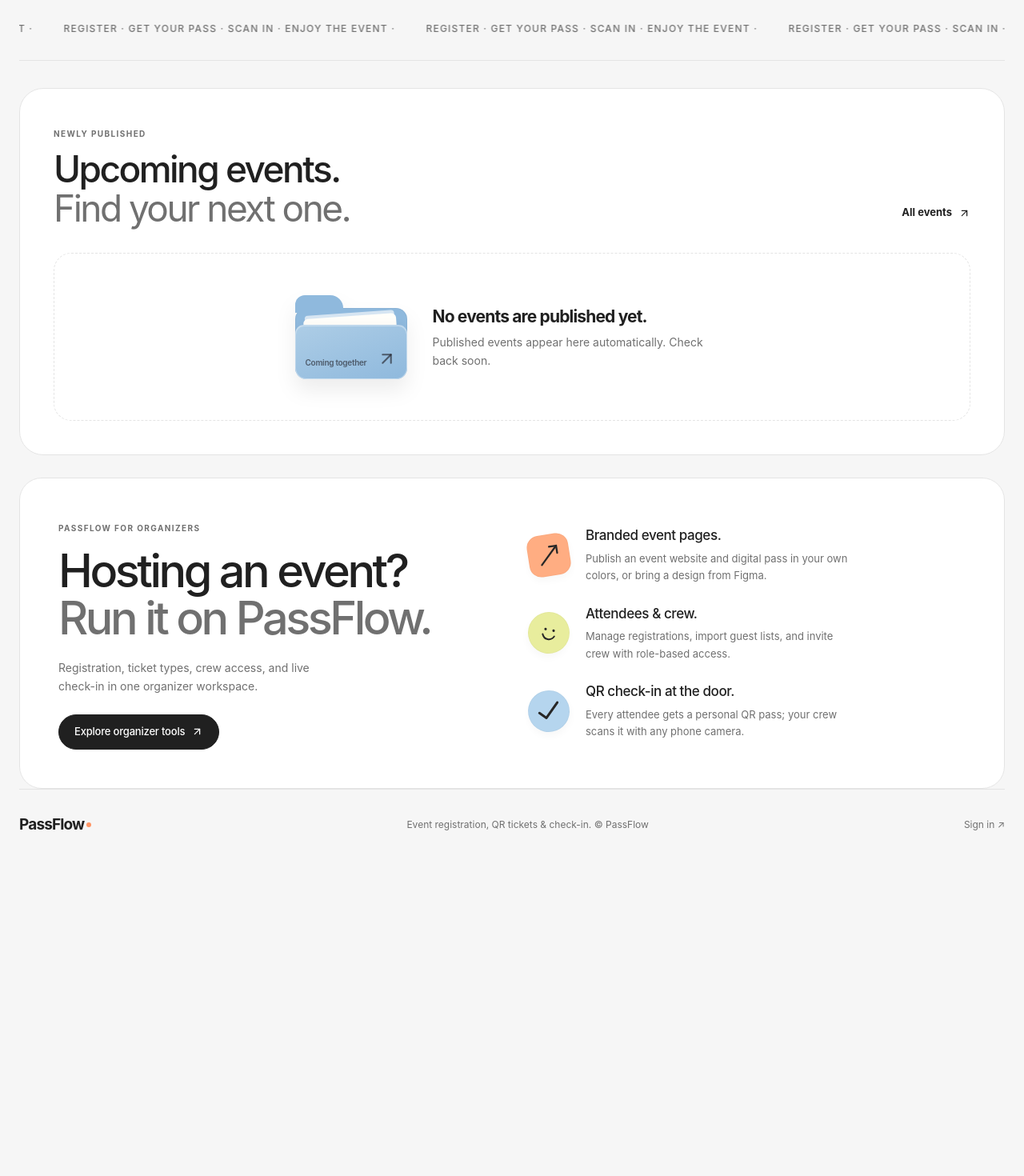
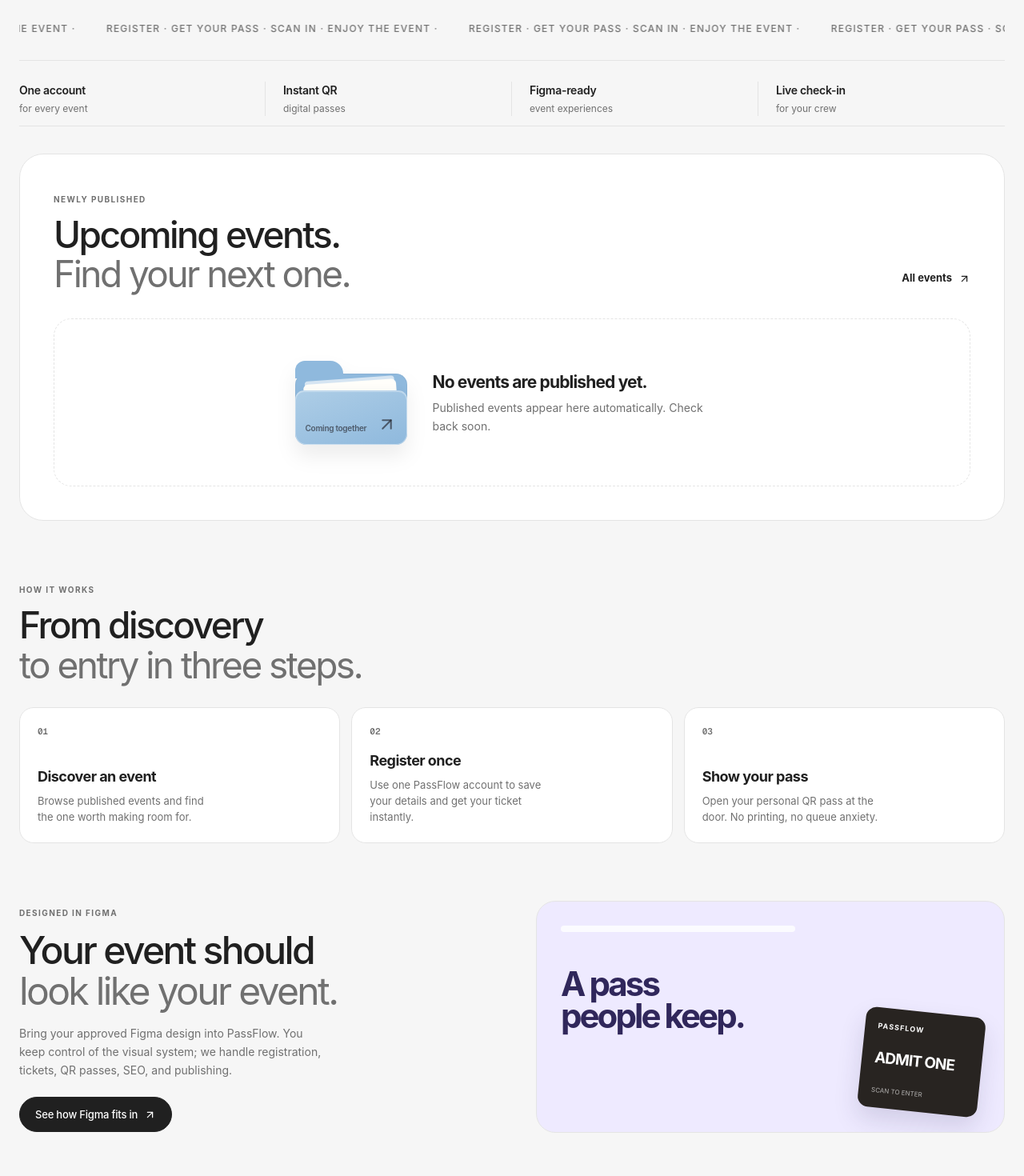
Before and after one commit to palcchi/passflow, a Next.js app: page / in a window 1280 px wide. Shown: the part 880-2350 px from the top of the page at 80% size. Before the commit the page ends 1961 px from the top, so only its background shows below. Built offline with nearby package versions, Linux system fonts and the light colour scheme; no server answers; the database is empty.

Commit message:
Improve English PassFlow homepage conversion

```diff
--- a/app/editorial.css
+++ b/app/editorial.css
@@ -97,6 +97,47 @@ button, a { -webkit-tap-highlight-color:transparent; }
 .invitation-list h3 { font-size:17px; font-weight:550; letter-spacing:-.025em; margin:0 0 5px; }
 .invitation-list p { font-size:13px; margin:0; }
 .editorial-footer { max-width:1240px; margin:auto; padding:30px 0 36px; border-top:1px solid var(--border); display:flex; align-items:center; justify-content:space-between; color:var(--muted-foreground); font-size:12px; }
+.landing-proof { max-width:1240px; margin:0 auto; padding:26px 0 12px; display:grid; grid-template-columns:repeat(4,1fr); border-bottom:1px solid var(--border); }
+.landing-proof div { display:grid; gap:4px; padding:0 22px; border-right:1px solid var(--border); }
+.landing-proof div:first-child { padding-left:0; }
+.landing-proof div:last-child { border-right:0; }
+.landing-proof strong { font-size:14px; font-weight:600; letter-spacing:-.02em; }
+.landing-proof span { color:var(--muted-foreground); font-size:12px; }
+.landing-how { padding-bottom:30px; }
+.landing-steps { display:grid; grid-template-columns:repeat(3,1fr); gap:14px; padding:0; margin:0; list-style:none; }
+.landing-steps li { min-height:170px; padding:22px; border:1px solid var(--border); border-radius:18px; background:var(--card); display:flex; flex-direction:column; justify-content:space-between; }
+.landing-steps li > span { color:var(--muted-foreground); font:600 11px var(--font-geist-mono); }
+.landing-steps h3 { margin:0 0 7px; font-size:18px; letter-spacing:-.03em; }
+.landing-steps p { margin:0; max-width:28ch; color:var(--muted-foreground); font-size:13px; line-height:1.55; }
+.landing-figma { display:grid; grid-template-columns:1fr 1fr; gap:60px; align-items:center; padding-top:42px; padding-bottom:72px; }
+.landing-figma h2 { margin:12px 0 16px; font-size:clamp(32px,4vw,48px); line-height:1.05; letter-spacing:-.055em; font-weight:550; }
+.landing-figma h2 span { color:var(--muted-foreground); font-weight:400; }
+.landing-figma p { max-width:44ch; color:var(--muted-foreground); font-size:14px; line-height:1.65; margin:0 0 22px; }
+.figma-mini-preview { min-height:290px; position:relative; overflow:hidden; padding:30px; border:1px solid var(--border); border-radius:24px; background:#eeeaff; }
+.figma-mini-top { display:block; width:56%; height:8px; border-radius:999px; background:#fff; opacity:.8; }
+.figma-mini-title { display:block; margin-top:45px; color:#30275b; font-size:42px; line-height:.95; font-weight:650; letter-spacing:-.07em; }
+.figma-mini-ticket { position:absolute; right:28px; bottom:25px; width:150px; min-height:125px; padding:16px; display:flex; flex-direction:column; justify-content:space-between; border-radius:13px; background:#282421; color:#fff; transform:rotate(6deg); box-shadow:0 15px 30px #30275b25; }
+.figma-mini-ticket b { font-size:9px; letter-spacing:.12em; }
+.figma-mini-ticket strong { font-size:19px; letter-spacing:-.05em; }
+.figma-mini-ticket small { font-size:8px; opacity:.65; }
+@media (max-width:680px) {
+  .editorial-nav-links { display:none; }
+  .editorial-nav-actions { gap:9px; }
+  .editorial-nav-actions > a:not(:last-child) { display:none; }
+  .editorial-canvas { padding-top:42px; }
+  .hero-corner-note { position:static; margin:28px auto 0; text-align:center; }
+  .hero-corner-note span { display:inline; margin-right:6px; font-size:18px; }
+  .landing-proof { grid-template-columns:repeat(2,1fr); gap:18px 0; padding:24px 0 8px; }
+  .landing-proof div { padding:0 14px; border-right:0; }
+  .landing-proof div:nth-child(odd) { padding-left:0; border-right:1px solid var(--border); }
+  .landing-proof div:nth-child(even) { padding-right:0; }
+  .landing-steps, .landing-figma { grid-template-columns:1fr; gap:14px; }
+  .landing-figma { padding-top:22px; }
+  .figma-mini-preview { min-height:240px; }
+  .figma-mini-title { font-size:34px; }
+  .editorial-footer { flex-wrap:wrap; gap:14px; }
+}
+
 
 /* Workspace navigation and page rhythm */
 .user-nav-shell { height:76px; top:0; }
--- a/app/page.tsx
+++ b/app/page.tsx
@@ -37,9 +37,27 @@ export default async function HomePage() {
       <div className="hero-corner-note"><span>↗</span>No paper tickets.<br/>No long queues.</div>
     </section>
     <div className="editorial-marquee" aria-hidden="true"><VelocityScroll defaultVelocity={0.35}>REGISTER · GET YOUR PASS · SCAN IN · ENJOY THE EVENT · </VelocityScroll></div>
+    <section className="landing-proof" aria-label="PassFlow benefits">
+      <div><strong>One account</strong><span>for every event</span></div>
+      <div><strong>Instant QR</strong><span>digital passes</span></div>
+      <div><strong>Figma-ready</strong><span>event experiences</span></div>
+      <div><strong>Live check-in</strong><span>for your crew</span></div>
+    </section>
     <section className="editorial-section" id="events" aria-labelledby="recent-events">
       <div className="editorial-section-heading"><div><span className="section-kicker">NEWLY PUBLISHED</span><h2 id="recent-events">Upcoming events.<br/><span>Find your next one.</span></h2></div><Link className="studio-text-link" href="/events">All events<ArrowUpRight size={15}/></Link></div>
       {recent.events.length ? <div className="class-event-grid">{recent.events.map(event => <EventClassCard event={event} key={event.id}/>)}</div> : <div className="landing-empty"><FolderArtwork color="blue" label="Coming together"/><div><h3>{recent.unavailable ? "The event collection is temporarily unavailable." : "No events are published yet."}</h3><p>{recent.unavailable ? "Please check the event collection again shortly." : "Published events appear here automatically. Check back soon."}</p></div></div>}
+    </section>
+    <section className="editorial-section landing-how" aria-labelledby="how-title">
+      <div className="editorial-section-heading"><div><span className="section-kicker">HOW IT WORKS</span><h2 id="how-title">From discovery<br/><span>to entry in three steps.</span></h2></div></div>
+      <ol className="landing-steps">
+        <li><span>01</span><div><h3>Discover an event</h3><p>Browse published events and find the one worth making room for.</p></div></li>
+        <li><span>02</span><div><h3>Register once</h3><p>Use one PassFlow account to save your details and get your ticket instantly.</p></div></li>
+        <li><span>03</span><div><h3>Show your pass</h3><p>Open your personal QR pass at the door. No printing, no queue anxiety.</p></div></li>
+      </ol>
+    </section>
+    <section className="editorial-section landing-figma" aria-labelledby="figma-title">
+      <div><span className="section-kicker">DESIGNED IN FIGMA</span><h2 id="figma-title">Your event should<br/><span>look like your event.</span></h2><p>Bring your approved Figma design into PassFlow. You keep control of the visual system; we handle registration, tickets, QR passes, SEO, and publishing.</p><Link className="button button-dark" href="/organizer">See how Figma fits in<ArrowUpRight size={15}/></Link></div>
+      <div className="figma-mini-preview" aria-hidden="true"><span className="figma-mini-top"/><span className="figma-mini-title">A pass<br/>people keep.</span><span className="figma-mini-ticket"><b>PASSFLOW</b><strong>ADMIT ONE</strong><small>SCAN TO ENTER</small></span></div>
     </section>
     <section className="editorial-section organizer-invitation" id="organizer" aria-labelledby="organizer-title">
       <div><span className="section-kicker">PASSFLOW FOR ORGANIZERS</span><h2 id="organizer-title">Hosting an event?<br/><span>Run it on PassFlow.</span></h2><p>Registration, ticket types, crew access, and live check-in in one organizer workspace.</p><ShinyButton href="/organizer">Explore organizer tools<ArrowUpRight size={15}/></ShinyButton></div>
```
